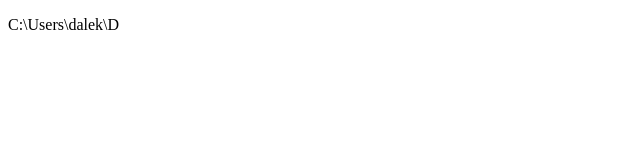
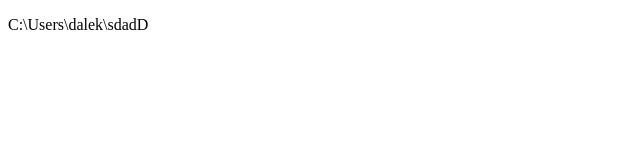
Before and after one commit to erarich455/projeto-1, a plain HTML site: page index.html in a window 1280 px wide. Shown: the full height of the page, 0-640 px from the left. Drawn offline with Linux system fonts and the light colour scheme.

Commit message:
Alterado texto do body

```diff
--- a/index.html
+++ b/index.html
@@ -7,6 +7,6 @@
     <title>Curso Gratuito Git e GitHub</title>
 </head>
 <body>
-    <p>C:\Users\dalek\D</p>
+    <p>C:\Users\dalek\sdadD</p>
 </body>
 </html>
```
